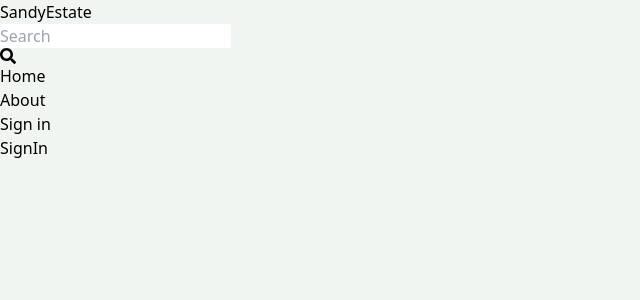
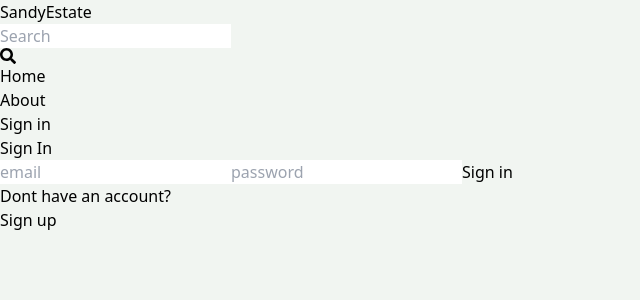
Before and after one commit to Sandeshjadhav22/Real-Estate, a React (Vite) app in the folder client/: page /sign-in in a window 1280 px wide. Shown: the top 300 px of the page, without its empty margins (0-640 px from the left). Built offline with nearby package versions, Linux system fonts and the light colour scheme.

Commit message:
completed  signIn page

```diff
--- a/client/src/pages/SignIn.jsx
+++ b/client/src/pages/SignIn.jsx
@@ -1,9 +1,78 @@
-import React from 'react'
+import React, { useState } from "react";
+import { Link, useNavigate } from "react-router-dom";
 
 export default function SignIn() {
+  const [formData, setFormData] = useState({});
+  const [error, setError] = useState(null);
+  const [loading, setLoading] = useState(false);
+  const navigate = useNavigate();
+
+  const handleChange = (e) => {
+    setFormData({
+      ...formData,
+      [e.target.id]: e.target.value,
+    });
+  };
+
+  const handleSubmit = async (e) => {
+    e.preventDefault();
+    try {
+      setLoading(true);
+      const res = await fetch("/api/auth/signin", {
+        method: "POST",
+        headers: {
+          "Content-Type": "application/json",
+        },
+        body: JSON.stringify(formData),
+      });
+      const data = await res.json();
+      if (data.success === false) {
+        setLoading(false);
+        setError(data.message);
+        return;
+      }
+      setLoading(false);
+      setError(null);
+      navigate("/");
+    } catch (error) {
+      setLoading(false);
+      setError(error.message);
+    }
+  };
+
   return (
-    <div>
-      SignIn
+    <div className="p-3 max-w-lg mx-auto">
+      <h1 className="text-3xl text-center font-semibold my-7">Sign In</h1>
+      <form onSubmit={handleSubmit} className="flex flex-col gap-4">
+
+        <input
+          type="email"
+          placeholder="email"
+          className="border p-3 rounded-lg"
+          id="email"
+          onChange={handleChange}
+        />
+        <input
+          type="password"
+          placeholder="password"
+          className="border p-3 rounded-lg"
+          id="password"
+          onChange={handleChange}
+        />
+        <button
+          disabled={loading}
+          className=" bg-slate-700 text-white p-3 rounded-lg uppercase hover:opacity-95 disabled:opacity-85"
+        >
+          {loading ? "Loading..." : "Sign in"}
+        </button>
+      </form>
+      <div className="flex gap-2 mt-5">
+        <p>Dont have an account?</p>
+        <Link to={"/sign-up"}>
+          <span className="text-blue-700">Sign up</span>
+        </Link>
+      </div>
+      {error && <p className=" text-red-500 mt-5">{error}</p>}
     </div>
-  )
+  );
 }
--- a/client/src/pages/SignUp.jsx
+++ b/client/src/pages/SignUp.jsx
@@ -1,5 +1,5 @@
-import React, { useState } from 'react'
-import {Link, useNavigate} from "react-router-dom"
+import React, { useState } from "react";
+import { Link, useNavigate } from "react-router-dom";
 
 export default function SignUp() {
   const [formData, setFormData] = useState({});
@@ -8,27 +8,25 @@
   const navigate = useNavigate();
 
   const handleChange = (e) => {
-    setFormData(
-      {
+    setFormData({
       ...formData,
       [e.target.id]: e.target.value,
     });
   };
 
-  const handleSubmit = async(e) => {
+  const handleSubmit = async (e) => {
     e.preventDefault();
     try {
       setLoading(true);
-    const res = await fetch('/api/auth/signup',
-   {
+      const res = await fetch("/api/auth/signup", {
         method: "POST",
         headers: {
-      'Content-Type': 'application/json',
+          "Content-Type": "application/json",
         },
         body: JSON.stringify(formData),
       });
       const data = await res.json();
-    if(data.success === false){
+      if (data.success === false) {
         setLoading(false);
         setError(data.message);
         return;
@@ -38,31 +36,49 @@
       navigate("/sign-in");
     } catch (error) {
       setLoading(false);
-      setError(error.message)
+      setError(error.message);
     }
-
   };
 
   return (
-    <div className='p-3 max-w-lg mx-auto'>
-      <h1 className='text-3xl text-center font-semibold my-7'>Sign Up</h1>
-      <form onSubmit={handleSubmit} className='flex flex-col gap-4'>
-        <input type="text" placeholder='username' className='border p-3 rounded-lg' id='username'  onChange={handleChange}/>
-        <input type="email" placeholder='email' className='border p-3 rounded-lg' id='email'  onChange={handleChange}/>
-        <input type="password" placeholder='password' className='border p-3 rounded-lg' id='password'  onChange={handleChange}/>
-        <button disabled={loading} className=' bg-slate-700 text-white p-3 rounded-lg uppercase hover:opacity-95 disabled:opacity-85'>
-          {
-            loading? 'Loading...' : "Sign up"
-          }
+    <div className="p-3 max-w-lg mx-auto">
+      <h1 className="text-3xl text-center font-semibold my-7">Sign Up</h1>
+      <form onSubmit={handleSubmit} className="flex flex-col gap-4">
+        <input
+          type="text"
+          placeholder="username"
+          className="border p-3 rounded-lg"
+          id="username"
+          onChange={handleChange}
+        />
+        <input
+          type="email"
+          placeholder="email"
+          className="border p-3 rounded-lg"
+          id="email"
+          onChange={handleChange}
+        />
+        <input
+          type="password"
+          placeholder="password"
+          className="border p-3 rounded-lg"
+          id="password"
+          onChange={handleChange}
+        />
+        <button
+          disabled={loading}
+          className=" bg-slate-700 text-white p-3 rounded-lg uppercase hover:opacity-95 disabled:opacity-85"
+        >
+          {loading ? "Loading..." : "Sign up"}
         </button>
       </form>
-      <div className='flex gap-2 mt-5'>
+      <div className="flex gap-2 mt-5">
         <p>Have an account?</p>
-         <Link to={"sign-in"}>
-          <span className='text-blue-700'>Sign in</span>
+        <Link to={"/sign-in"}>
+          <span className="text-blue-700">Sign in</span>
         </Link>
       </div>
-      {error && <p className=' text-red-500 mt-5'>{error}</p>}
+      {error && <p className=" text-red-500 mt-5">{error}</p>}
     </div>
-  )
+  );
 }
```
Lines whose indentation alone changed are shown as unchanged.
